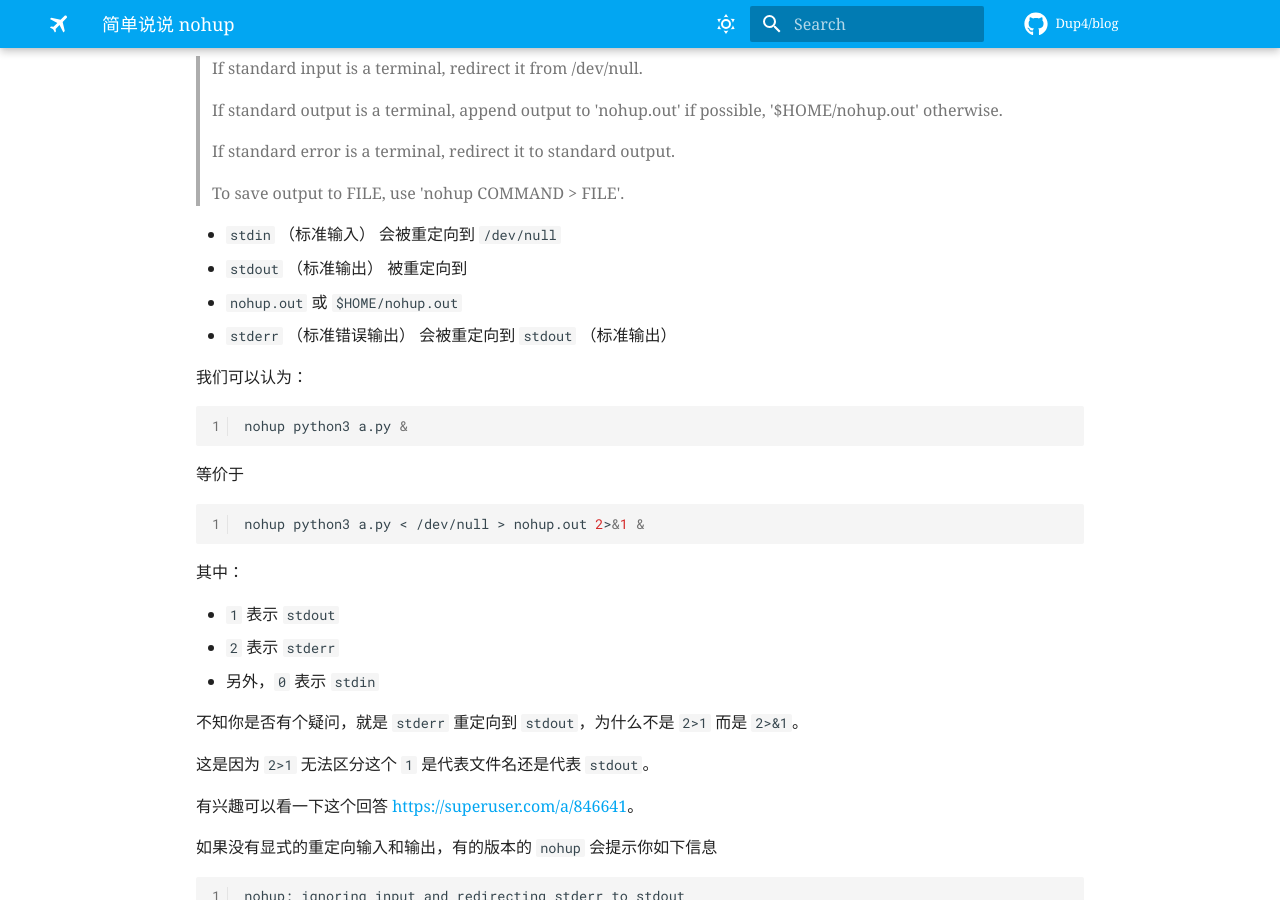
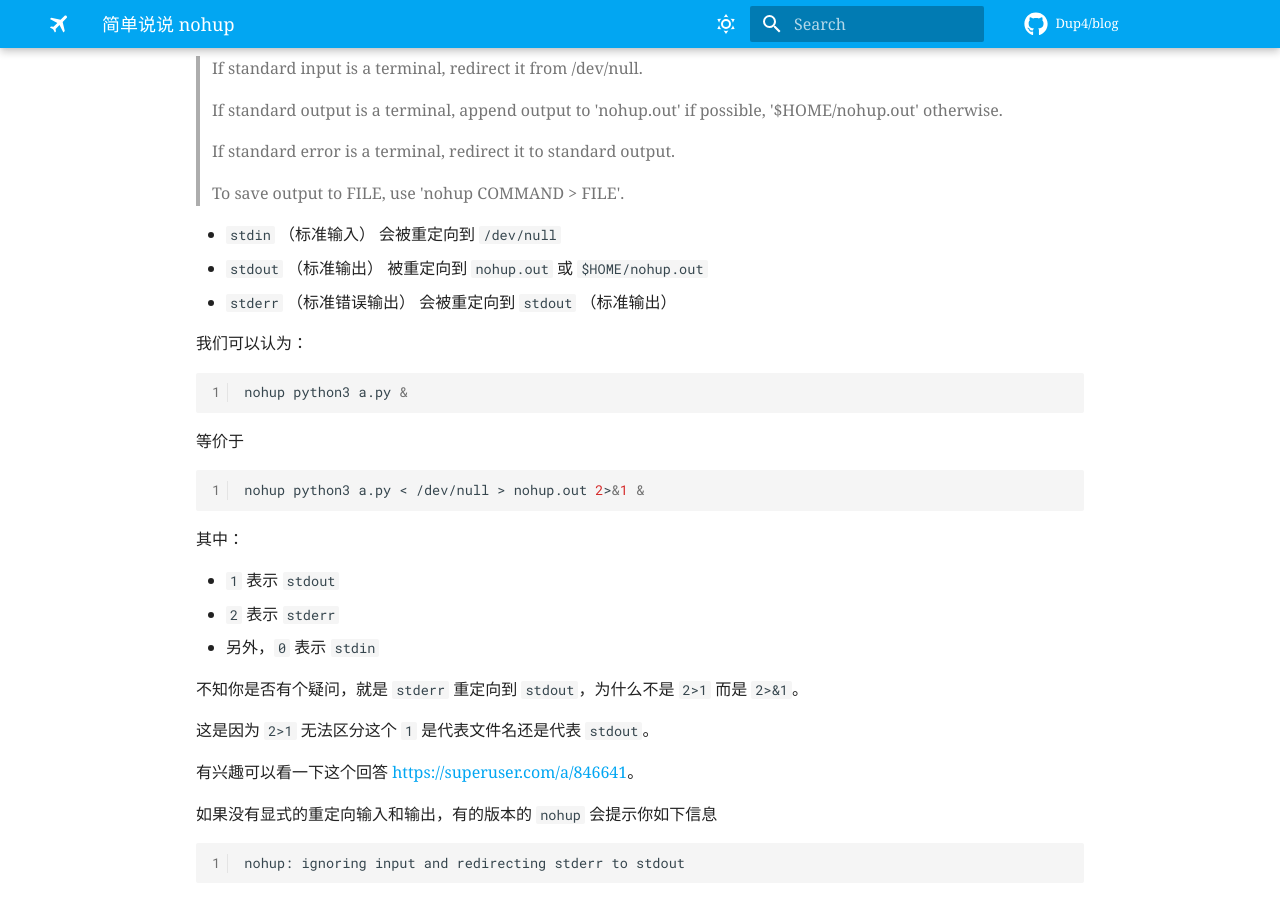
Before and after one commit to Dup4/blog, an MkDocs documentation site: the page built from docs/2022/8/a-quick-word-about-nohup/index.md, in a window 1280 px wide and 900 px high, scrolled down 2486 px. Built offline with MkDocs 1.6.1 and Material for MkDocs 9.7.7, drawn with Linux system fonts in a browser that asks for light colours; some web fonts are replaced; comment, search, counter and statistics services are not loaded.

Commit message:
Fix format error

```diff
--- a/docs/2022/8/a-quick-word-about-nohup/index.md
+++ b/docs/2022/8/a-quick-word-about-nohup/index.md
@@ -90,8 +90,7 @@ nohup python3 a.py &
 > To save output to FILE, use 'nohup COMMAND > FILE'.
 
 * `stdin` （标准输入） 会被重定向到 `/dev/null`
-* `stdout` （标准输出） 被重定向到
-  * `nohup.out` 或 `$HOME/nohup.out`
+* `stdout` （标准输出） 被重定向到 `nohup.out` 或 `$HOME/nohup.out`
 * `stderr` （标准错误输出） 会被重定向到 `stdout` （标准输出）
 
 我们可以认为：
```
